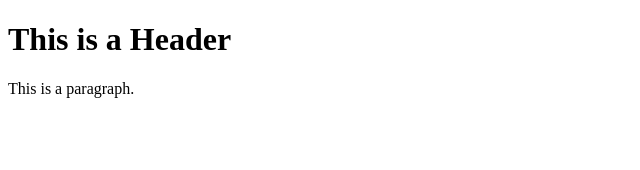
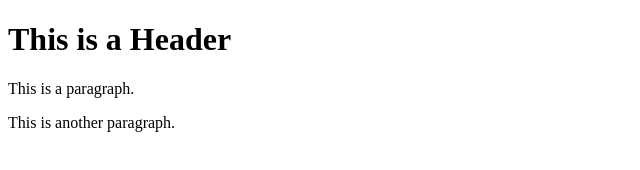
Before and after one commit to MonaDunham/git-test, a plain HTML site: page index.html in a window 1280 px wide. Shown: the whole page, without its empty margins (0-640 px from the left). Drawn offline with Linux system fonts and the light colour scheme.

Commit message:
Third commit

```diff
--- a/index.html
+++ b/index.html
@@ -3,5 +3,8 @@
     <body>
         <h1>This is a Header</h1>
         <p>This is a paragraph.</p>
+        <p>This is another paragraph.
+
+        </p>
     </body>
 </html>
```
